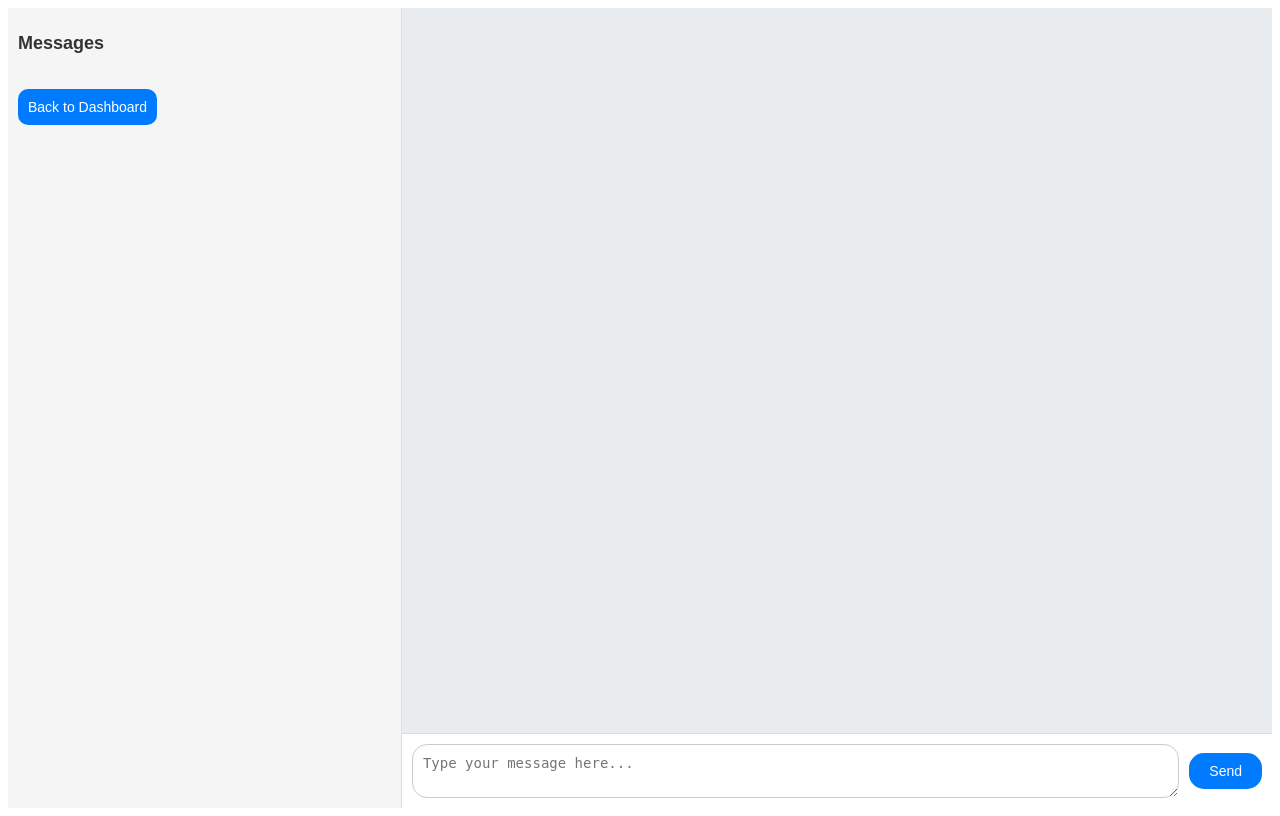
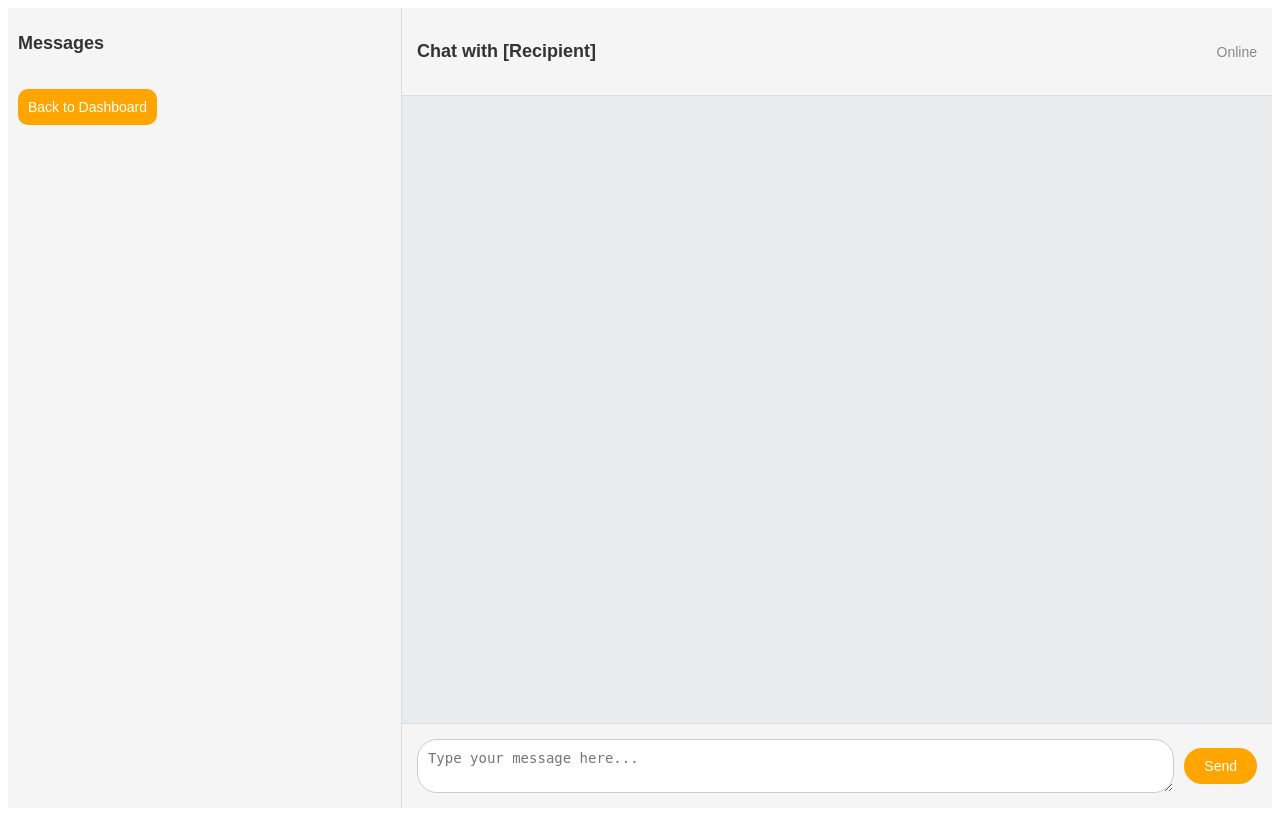
Before and after one commit to leidyrh/ParkinsonProjectW, a Flask app: page /patient/messages in a window 1280 px wide. Run offline with Flask 3, Linux system fonts and the light colour scheme; the visitor is signed in with stand-in values (Sample User, id 1); data that the repository does not hold is empty; some libraries are stand-ins or nearby versions.

Commit message:
added header to show oline status and color theme

```diff
--- a/templates/patient_messages.html
+++ b/templates/patient_messages.html
@@ -29,6 +29,23 @@
             flex-direction: column;
             background-color: #e9ecef;
         }
+        .chat-header {
+            padding: 15px;
+            border-bottom: 1px solid #ddd;
+            background-color: #f5f5f5;
+            display: flex;
+            align-items: center;
+            justify-content: space-between;
+        }
+        .chat-header h3 {
+            font-size: 18px;
+            color: #333;
+        }
+        .chat-header .status {
+            font-size: 14px;
+            color: #888;
+        }
+
         .message-history {
             flex: 1;
             padding: 20px;
@@ -38,31 +55,31 @@
             gap: 10px;
         }
         .message-form {
-            padding: 10px;
+            padding: 15px;
             border-top: 1px solid #ddd;
             display: flex;
             align-items: center;
-            background-color: #ffffff;
+            background-color: #f5f5f5;
         }
         .message-form textarea {
             flex: 1;
             padding: 10px;
             font-size: 14px;
-            border-radius: 15px;
+            border-radius: 20px;
             border: 1px solid #ccc;
             margin-right: 10px;
         }
         .message-form button {
             padding: 10px 20px;
             font-size: 14px;
-            background-color: #007bff;
+            background-color: #FFA500;
             color: white;
             border: none;
-            border-radius: 15px;
+            border-radius: 20px;
             cursor: pointer;
         }
         .message-form button:hover {
-            background-color: #0056b3;
+            background-color: #ff8800;
         }
 
         /* Message bubble styling */
@@ -110,7 +127,7 @@
             padding: 10px;
             font-size: 14px;
             text-align: center;
-            background-color: #007bff;
+            background-color: #FFA500;
             color: white;
             border-radius: 10px;
             text-decoration: none;
@@ -136,6 +153,10 @@
 
     <!-- Chat Area -->
     <div class="chat-area">
+        <div class="chat-header">
+            <h3>Chat with <span id="recipientName">[Recipient]</span></h3>
+            <span class="status">Online</span>
+        </div>
         <!-- Message History Container -->
         <div class="message-history" id="messageHistory">
             <!-- Messages will be dynamically loaded here -->
@@ -153,7 +174,7 @@
     let selectedRecipientId = null;
 
     // Set userId from session in JavaScript
-    const userId = {{ session['user_id'] }};
+    const userId = "{{ session['user_id'] }}";
 
     // Load the list of users who messaged the patient
     function loadContacts() {
```
